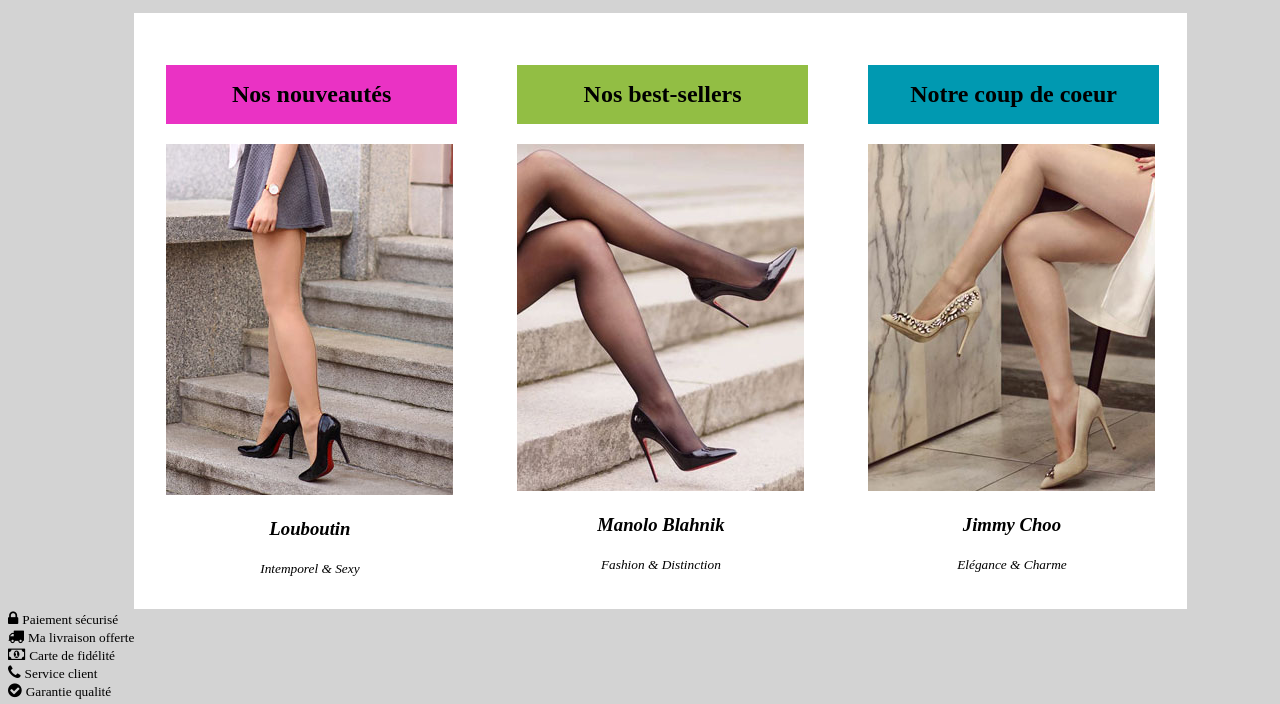
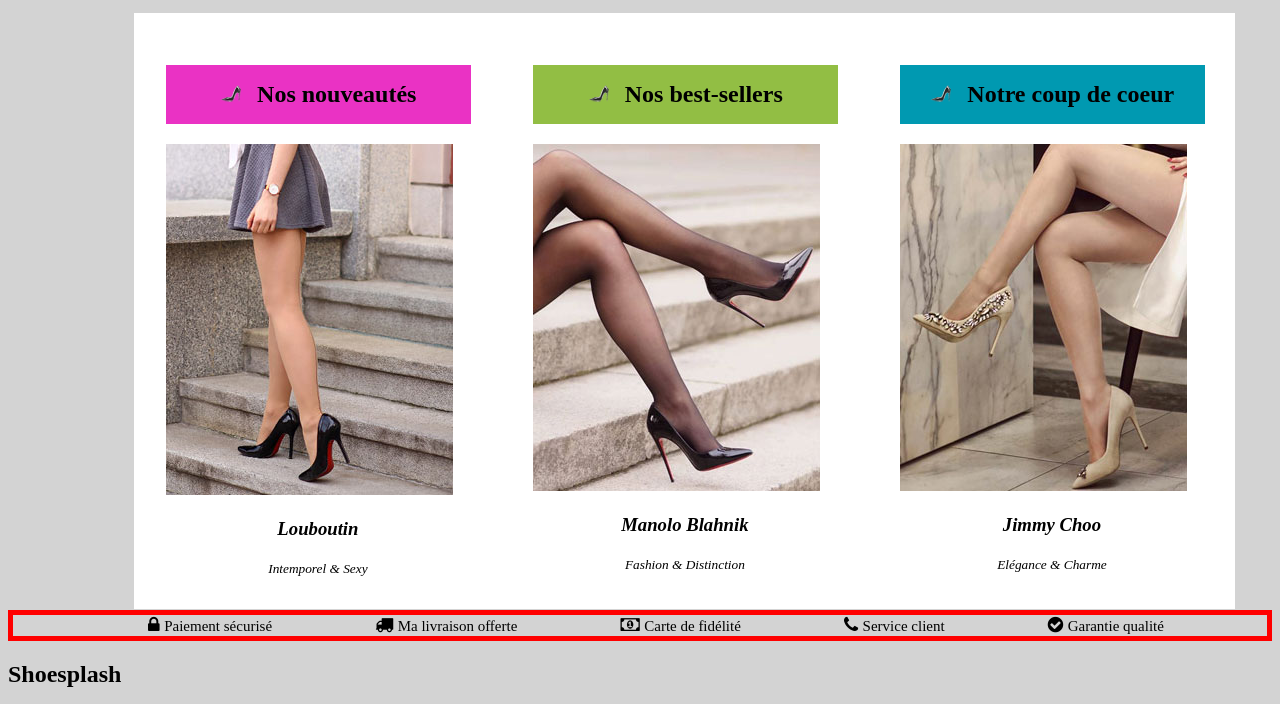
Before and after one commit to bnassim777/shoes, a plain HTML site: page index.html in a window 1280 px wide. Shown: the part 1241-1945 px from the top of the page. Drawn offline with nearby package versions, Linux system fonts and the light colour scheme.

Commit message:
footer debut

```diff
--- a/css/style.scss
+++ b/css/style.scss
@@ -88,6 +88,9 @@
         text-align: center;
         align-items: center;
     }
+    img{
+        padding-right: 1rem;
+    }
 
     #new {
         background-color: white;
@@ -142,3 +145,14 @@
         font-style: italic;
     }
 }
+
+#info{
+    display: flex;
+    justify-content: space-evenly;
+    border: red 5px solid;
+    flex-wrap: wrap;
+    align-items: baseline;
+    padding-left: 2rem;
+    font-size: large;
+
+}
--- a/index.html
+++ b/index.html
@@ -60,19 +60,19 @@
 		</section>
 		<section id="news">
 			<article id="new">
-				<h2 img src="./img/logo4.png">Nos nouveautés</h2>
+				<h2><img src="./img/logo4.png">Nos nouveautés</h2>
 				<img src="img/produit1.jpg" alt="" />
 				<h3>Louboutin</h3>
 				<small>Intemporel & Sexy</small>
 			</article>
 			<article id="best">
-				<h2 img src="./img/logo4.png">Nos best-sellers</h2>
+				<h2><img src="./img/logo4.png">Nos best-sellers</h2>
 				<img src="img/produit2.jpg" alt="" />
 				<h3>Manolo Blahnik</h3>
 				<small>Fashion & Distinction</small>
 			</article>
 			<article id="crush">
-				<h2 img src="./img/logo4.png">Notre coup de coeur</h2>
+				<h2><img src="./img/logo4.png">Notre coup de coeur</h2>
 				<img src="img/produit3.jpg" alt="" />
 				<h3>Jimmy Choo</h3>
 				<small>Elégance & Charme</small>
```
Also changed, not shown: css/style.css, 1 other file.
